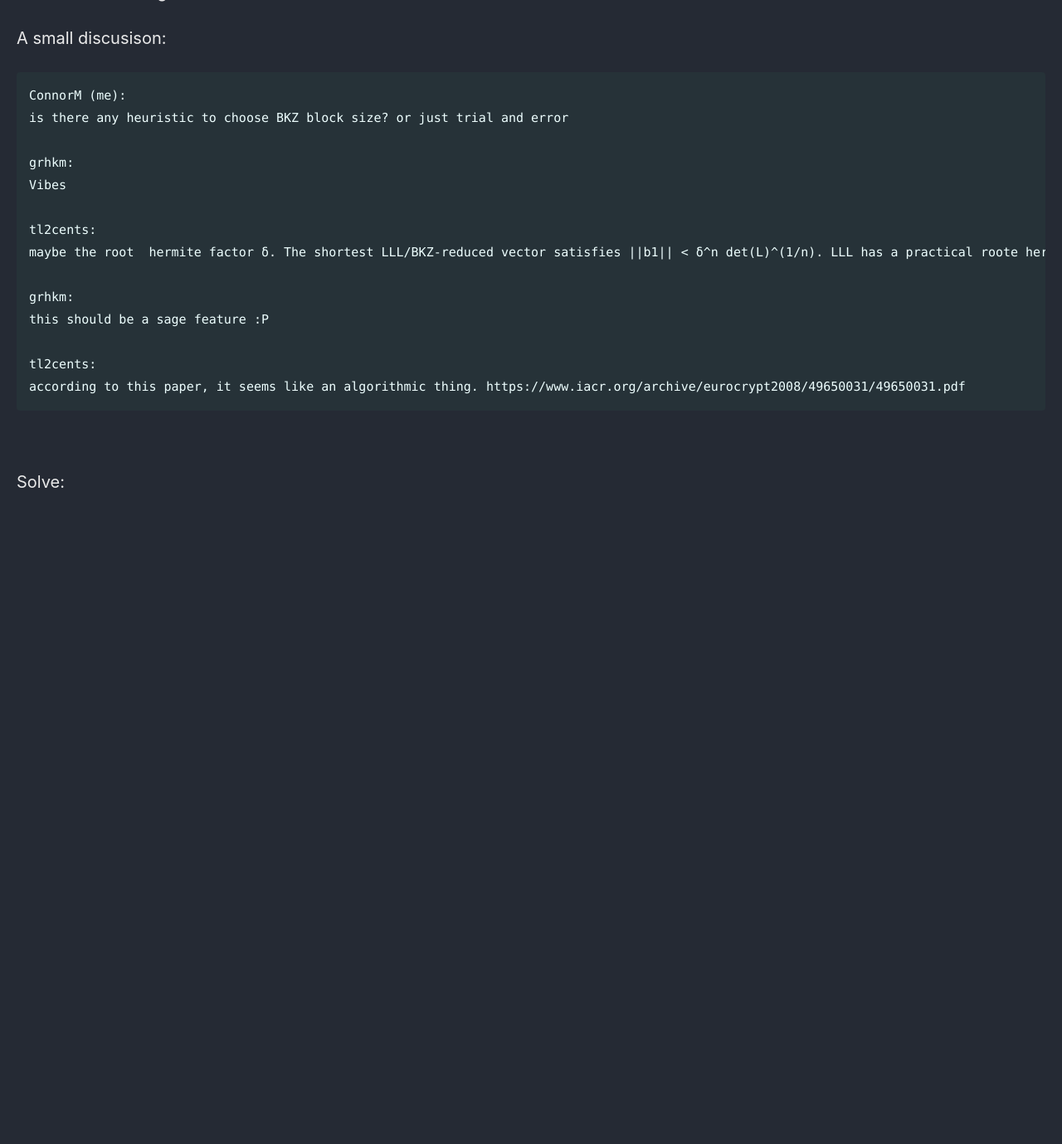
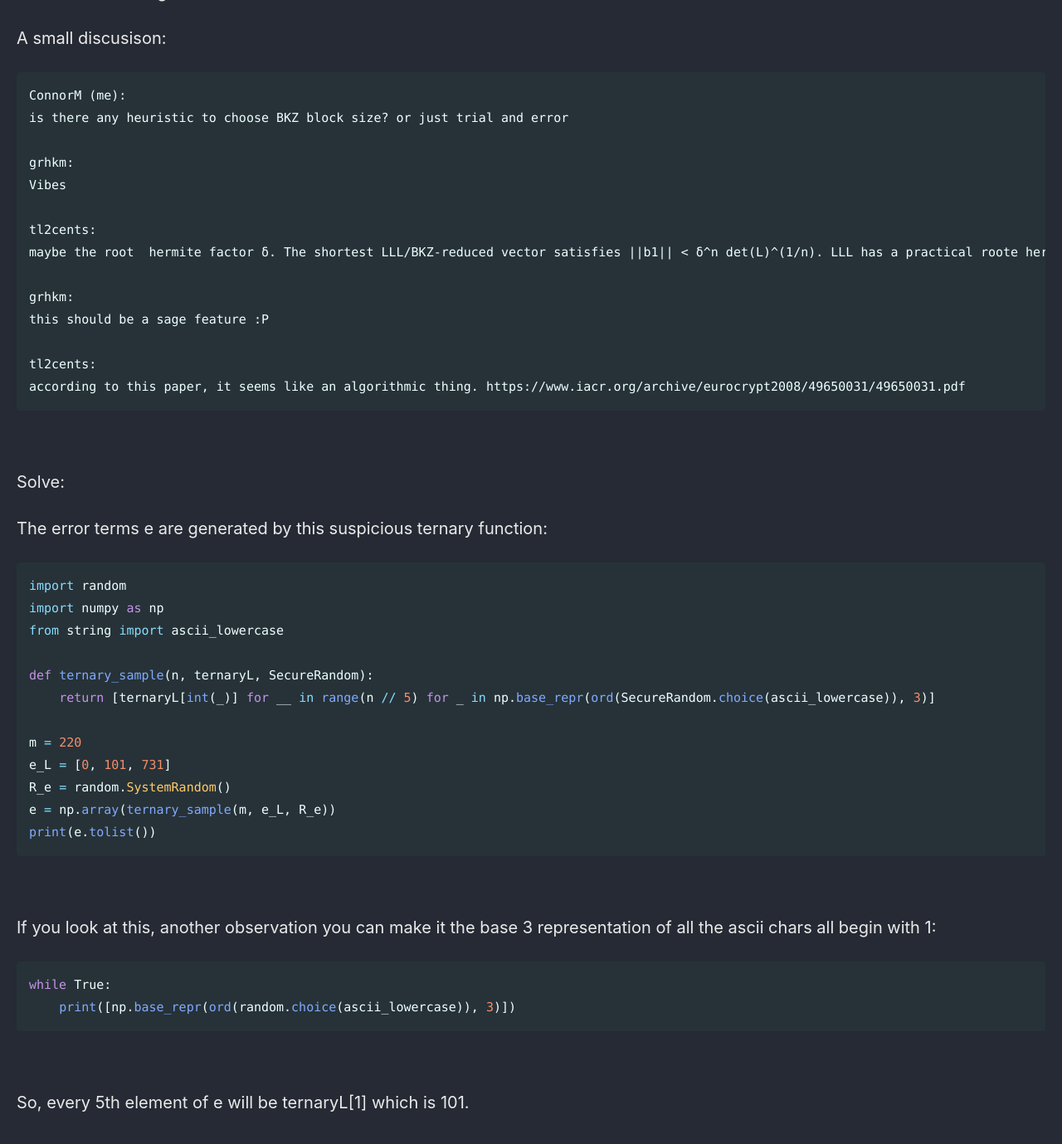
Before and after one commit to Connor-McCartney/Connor-McCartney.github.io, a Jekyll site: the page built from _pages/cryptography/other/0CTF2024.md, in a window 1280 px wide and 1400 px high, scrolled down 2296 px. Shown: the top 1379 px of the window at 83% size. Built offline with Jekyll 4.4.1, drawn with Linux system fonts in a browser that asks for light colours; cached includes are drawn as plain includes; before the commit the page ends 2948 px from its top, so only the background shows below that.

Commit message:
Update 0CTF2024.md

````diff
--- a/_pages/cryptography/other/0CTF2024.md
+++ b/_pages/cryptography/other/0CTF2024.md
@@ -111,3 +111,34 @@ according to this paper, it seems like an algorithmic thing. https://www.iacr.or
 <br>
 
 Solve:
+
+
+The error terms e are generated by this suspicious ternary function:
+
+```python
+import random
+import numpy as np
+from string import ascii_lowercase
+
+def ternary_sample(n, ternaryL, SecureRandom):
+    return [ternaryL[int(_)] for __ in range(n // 5) for _ in np.base_repr(ord(SecureRandom.choice(ascii_lowercase)), 3)]
+
+m = 220
+e_L = [0, 101, 731]
+R_e = random.SystemRandom()
+e = np.array(ternary_sample(m, e_L, R_e))
+print(e.tolist())
+```
+
+<br>
+
+If you look at this, another observation you can make it the base 3 representation of all the ascii chars all begin with 1:
+
+```python
+while True:
+    print([np.base_repr(ord(random.choice(ascii_lowercase)), 3)])
+```
+
+<br>
+
+So, every 5th element of e will be ternaryL[1] which is 101.
````
